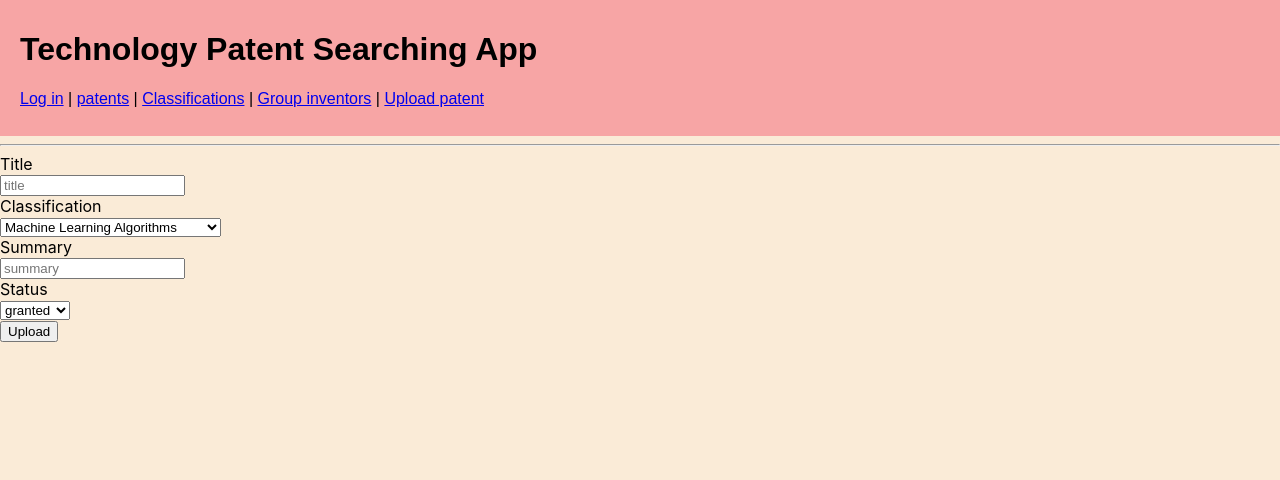
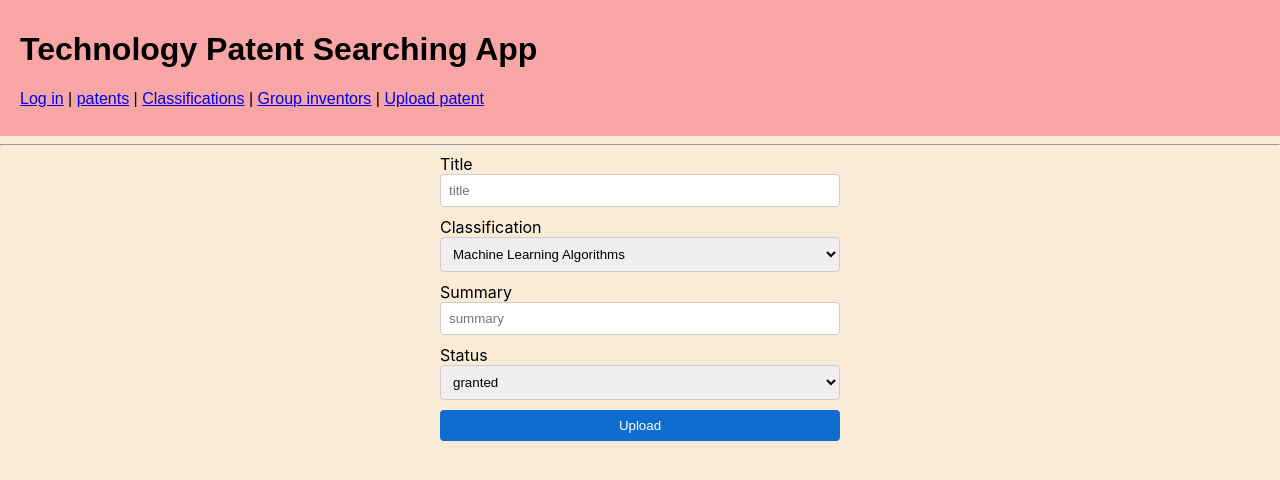
Before and after one commit to josephmangara/technology_patent_app, a React (Create React App) app in the folder client/: page /uploadpatents in a window 1280 px wide. Shown: the top 480 px of the page. Built offline with nearby package versions, Linux system fonts and the light colour scheme; no server answers.

Commit message:
complete

```diff
--- a/client/src/components/Uploadpatent.js
+++ b/client/src/components/Uploadpatent.js
@@ -56,17 +56,18 @@ export default function Uploadpatent(){
     }
 
 return (
-    <div>
-      {/* <p>Sign in to upload</p> */}
+    <div id="upload-page">
+
       <form onSubmit={handleSubmit} id="upload">
       <label>Title</label><br />
         <input
             type="text"
+            className="upload-select"
             onChange={handleTitle}
             value={title}
             placeholder="title" /><br />
         <label>Classification</label><br />
-        <select onChange={handleClassification} value={classification_id} placeholder='classification' >
+        <select className="upload-select" onChange={handleClassification} value={classification_id} placeholder='classification' >
             <option value="1">Machine Learning Algorithms</option>
             <option value="2">Blockchain Technology</option>
             <option value="3">Nanotechnology</option>
@@ -77,11 +78,12 @@ return (
         <label>Summary</label><br />
         <input
             type="text"
+            className="upload-select"
             onChange={handleSummary}
             value={summary}
             placeholder="summary" /><br />
         <label>Status</label><br />
-        <select onChange={handleStatus} value={patent_status} placeholder='status' >
+        <select className="upload-select" onChange={handleStatus} value={patent_status} placeholder='status' >
             <option value="granted">granted</option>
             <option value="pending">pending</option>
             <option value="expired">expired</option>
--- a/client/src/index.css
+++ b/client/src/index.css
@@ -220,3 +220,27 @@ th, td {
   font-size: 16px;
   outline: none;
 }
+
+#upload-page {
+  max-width: 400px;
+  margin: 0 auto;
+}
+
+.upload-select,
+.upload-btn {
+  width: 100%;
+  margin-bottom: 10px;
+  padding: 8px;
+  border: 1px solid #ccc;
+  border-radius: 4px;
+  box-sizing: border-box;
+}
+.upload-btn {
+  background-color: #0f6dd1;
+  color: white;
+  border: none;
+  cursor: pointer;
+}
+.upload-btn:hover {
+  background-color: #45a049;
+}
```
